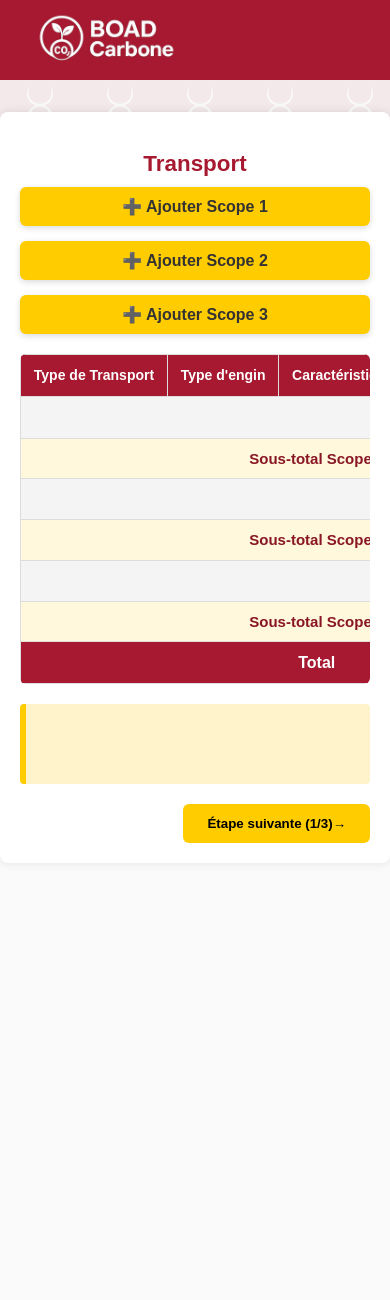
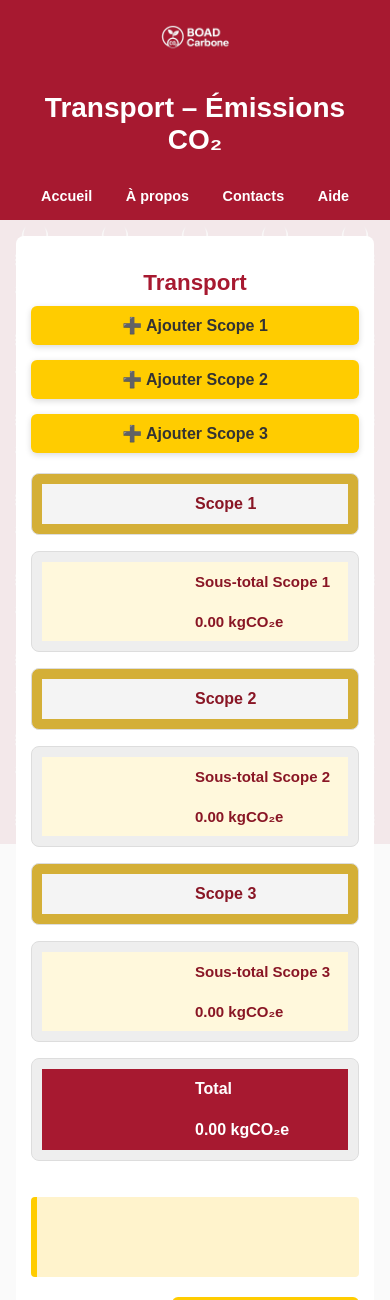
Before and after one commit to IFAZANE/boad_app, a Flask app: page /transport in a window 390 px wide. Shown: the top 1300 px of the page. Before the commit the page ends 843 px from the top, so only its background shows below. Run offline with Flask 3, Linux system fonts and the light colour scheme; data that the repository does not hold is empty; some libraries are stand-ins or nearby versions.

Commit message:
transport.html

```diff
--- a/templates/transport.html
+++ b/templates/transport.html
@@ -222,20 +222,104 @@
     }
 
 
-       body::before {
+      body::before {
     content: "";
     position: fixed;
     top: 0;
     left: 0;
     width: 100%;
     height: 100%;
-    background-image: url('{{ url_for("static", filename="logo-boad.webp") }}');
+    background: url("/static/logo-boad.webp") center/cover no-repeat;
     background-repeat: repeat;
     background-size: 80px auto;
     opacity: 0.08; /* très léger fond */
     pointer-events: none;
     z-index: -1;
   }
+
+
+    @media (max-width: 768px) {
+  header {
+    flex-direction: column;
+    height: auto;
+    padding: 0.5rem 1rem;
+  }
+
+  .header-left img {
+    max-height: 60px;
+    margin-bottom: 0.5rem;
+  }
+
+  .header-center {
+    min-width: auto;
+    margin-bottom: 0.5rem;
+  }
+
+  nav.header-nav {
+    justify-content: center;
+    gap: 0.5rem;
+    flex-wrap: wrap;
+  }
+
+  nav.header-nav a {
+    padding: 0.5rem 0.8rem;
+    font-size: 0.9rem;
+  }
+
+  .main-content {
+    margin: 1rem;
+    padding: 15px;
+    box-shadow: none; /* évite l’effet lourd sur petits écrans */
+  }
+
+  .add-buttons {
+    flex-direction: column;
+  }
+
+  .add-buttons button {
+    flex-grow: 0;
+    width: 100%;
+  }
+
+  table, thead, tbody, th, td, tr {
+    display: block;
+  }
+
+  thead tr {
+    display: none; /* masque l'entête pour mobile */
+  }
+
+  tbody tr {
+    margin-bottom: 1rem;
+    border: 1px solid #ddd;
+    border-radius: 8px;
+    padding: 10px;
+  }
+
+  tbody tr td {
+    border: none;
+    position: relative;
+    padding-left: 50%;
+    text-align: left;
+    font-size: 14px;
+  }
+
+  tbody tr td:before {
+    position: absolute;
+    top: 12px;
+    left: 15px;
+    width: 45%;
+    white-space: nowrap;
+    font-weight: bold;
+    content: attr(data-label);
+  }
+
+  /* ajuste largeur des inputs */
+  input[type="number"] {
+    width: 100% !important;
+  }
+}
+
 
   </style>
 </head>
```
